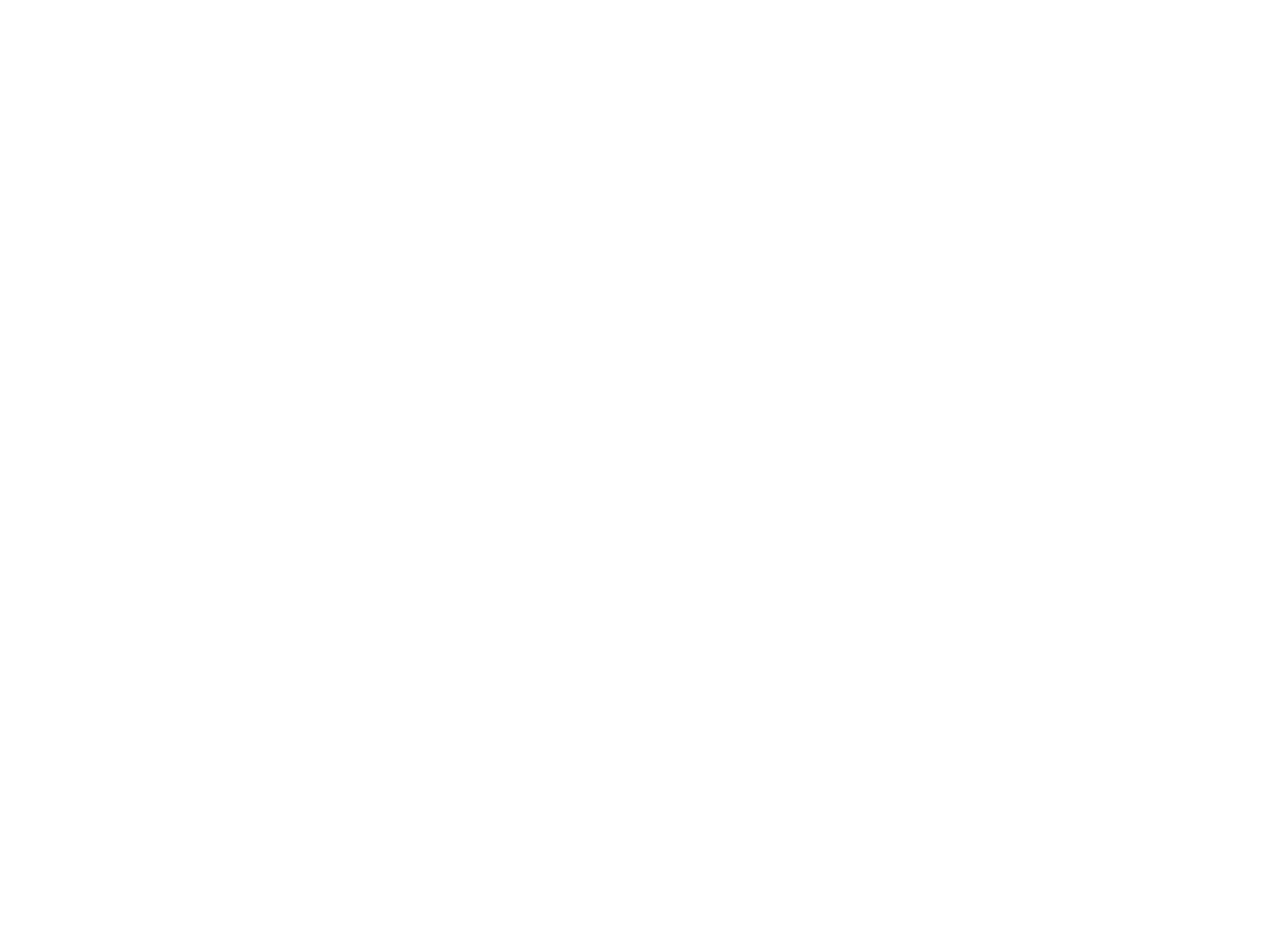
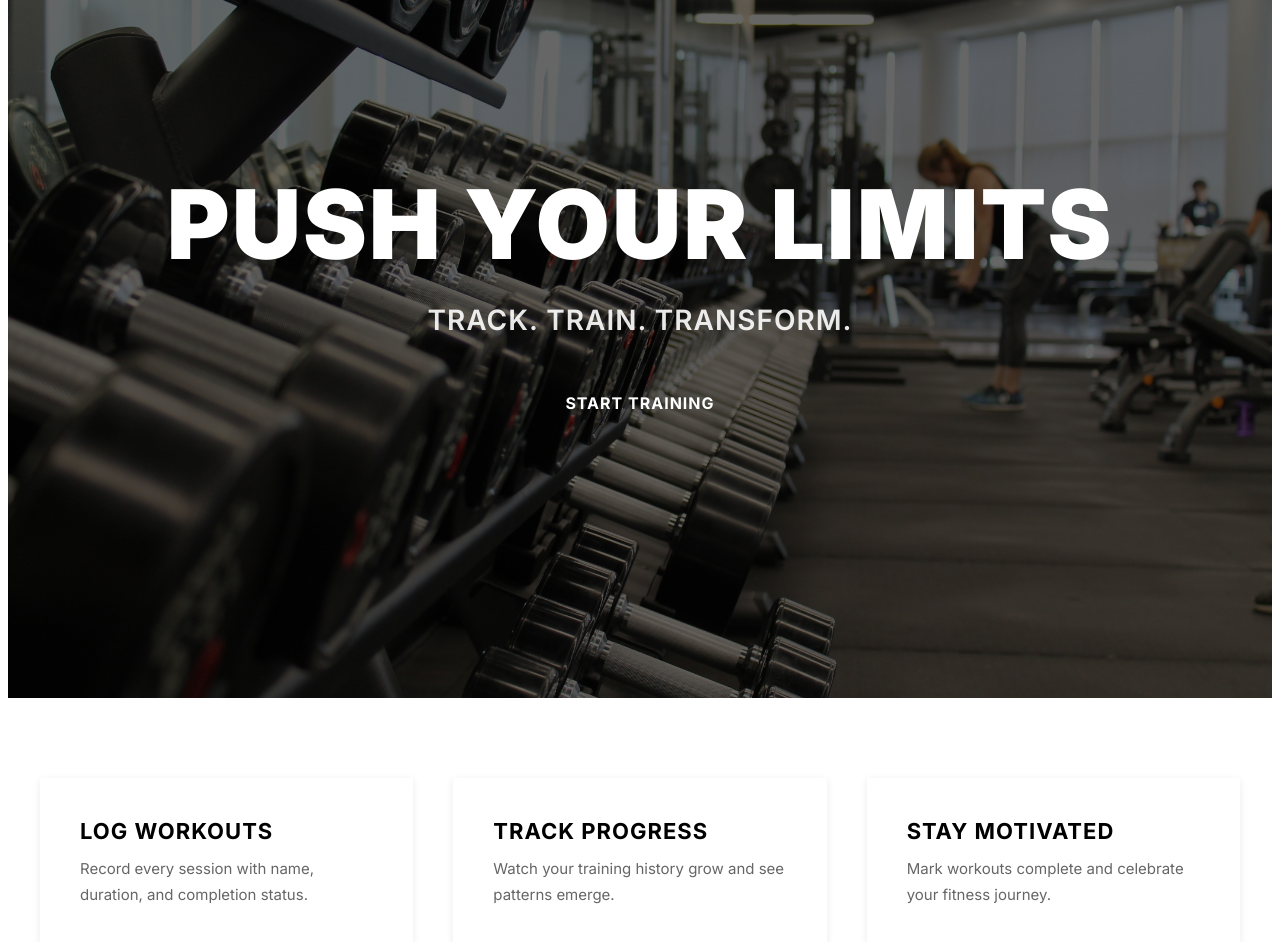
Before and after one commit to arlaspresident/lab3, a Vue app in the folder vue-spa/: page / in a window 1280 px wide. Shown: the part 180-1122 px from the top of the page. Before the commit the page ends 800 px from the top, so only its background shows below. Built offline with nearby package versions, Linux system fonts and the light colour scheme.

Commit message:
lite finare home page

```diff
--- a/vue-spa/src/App.vue
+++ b/vue-spa/src/App.vue
@@ -2,16 +2,16 @@
   <div class="app">
     <nav class="navbar">
       <div class="nav-container">
-        <router-link to="/" class="nav-logo">Träningslogg</router-link>
+        <router-link to="/" class="nav-logo">Myfitness</router-link>
         <ul class="nav-menu">
           <li class="nav-item">
             <router-link to="/" class="nav-link" :class="{ active: $route.path === '/' }">Start</router-link>
           </li>
           <li class="nav-item">
-            <router-link to="/data" class="nav-link" :class="{ active: $route.path === '/data' }">Träningspass</router-link>
+            <router-link to="/data" class="nav-link" :class="{ active: $route.path === '/data' }">Trainings</router-link>
           </li>
           <li class="nav-item">
-            <router-link to="/info" class="nav-link" :class="{ active: $route.path === '/info' }">Om</router-link>
+            <router-link to="/info" class="nav-link" :class="{ active: $route.path === '/info' }">About</router-link>
           </li>
         </ul>
       </div>
@@ -55,9 +55,6 @@
   transition: color 0.3s;
 }
 
-.nav-logo:hover {
-  color: #4CAF50;
-}
 
 .nav-menu {
   display: flex;
@@ -83,7 +80,7 @@
 
 .nav-link:hover {
   color: white;
-  border-bottom-color: #4CAF50;
+  border-bottom-color: #2a5b28ff;
 }
 
 .nav-link.active {
--- a/vue-spa/src/views/HomeView.vue
+++ b/vue-spa/src/views/HomeView.vue
@@ -1,3 +1,241 @@
 <template>
-  <h1>Startsida</h1>
+  <div class="home">
+    <section class="hero">
+      <div class="hero-bg" style="background-image: url('/images/gym.jpg')"></div>
+      <div class="hero-content">
+        <h1 class="hero-title">PUSH YOUR LIMITS</h1>
+        <p class="hero-subtitle">Track. Train. Transform.</p>
+        <router-link to="/data" class="cta-button">Start Training</router-link>
+      </div>
+    </section>
+
+    <section class="features-section">
+      <div class="features-container">
+        <div class="feature">
+          <h3>Log Workouts</h3>
+          <p>Record every session with name, duration, and completion status.</p>
+        </div>
+        <div class="feature">
+          <h3>Track Progress</h3>
+          <p>Watch your training history grow and see patterns emerge.</p>
+        </div>
+        <div class="feature">
+          <h3>Stay Motivated</h3>
+          <p>Mark workouts complete and celebrate your fitness journey.</p>
+        </div>
+      </div>
+    </section>
+
+    <section class="cta-section">
+      <h2>Ready to dominate?</h2>
+      <router-link to="/data" class="cta-button-secondary">Go to Workouts</router-link>
+    </section>
+  </div>
 </template>
+
+<script setup>
+import { useRouter } from 'vue-router'
+const router = useRouter()
+</script>
+
+<style scoped>
+@import url('https://fonts.googleapis.com/css2?family=Inter:wght@400;600;700;900&display=swap');
+
+:root {
+  --primary: #4CAF50;
+  --dark: #222;
+  --light: #f5f5f5;
+}
+
+.home {
+  width: 100%;
+}
+
+.hero {
+  position: relative;
+  height: 100vh;
+  display: flex;
+  align-items: center;
+  justify-content: center;
+  overflow: hidden;
+}
+
+.hero-bg {
+  position: absolute;
+  top: 0;
+  left: 0;
+  width: 100%;
+  height: 100%;
+  background-size: cover;
+  background-position: center;
+  filter: brightness(0.4);
+  z-index: 1;
+}
+
+.hero-content {
+  position: relative;
+  z-index: 2;
+  text-align: center;
+  padding: 40px 20px;
+}
+
+.hero-title {
+  font-family: 'Inter', sans-serif;
+  font-size: 96px;
+  font-weight: 900;
+  color: white;
+  margin: 0 0 20px 0;
+  line-height: 1.2;
+  text-transform: uppercase;
+  letter-spacing: 2px;
+}
+
+.hero-subtitle {
+  font-family: 'Inter', sans-serif;
+  font-size: 28px;
+  font-weight: 600;
+  color: rgba(255, 255, 255, 0.9);
+  margin: 0 0 40px 0;
+  letter-spacing: 1px;
+  text-transform: uppercase;
+}
+
+.cta-button {
+  display: inline-block;
+  padding: 16px 48px;
+  background: var(--primary);
+  color: white;
+  text-decoration: none;
+  font-family: 'Inter', sans-serif;
+  font-size: 16px;
+  font-weight: 700;
+  text-transform: uppercase;
+  letter-spacing: 1px;
+  border: none;
+  border-radius: 4px;
+  cursor: pointer;
+  transition: all 0.3s ease;
+}
+
+.cta-button:hover {
+  background: #45a049;
+  transform: translateY(-3px);
+  box-shadow: 0 10px 25px rgba(76, 175, 80, 0.3);
+}
+
+.features-section {
+  padding: 80px 20px;
+  background: var(--light);
+}
+
+.features-container {
+  max-width: 1200px;
+  margin: 0 auto;
+  display: grid;
+  grid-template-columns: repeat(auto-fit, minmax(280px, 1fr));
+  gap: 40px;
+}
+
+.feature {
+  background: white;
+  padding: 40px;
+  border-left: 5px solid var(--primary);
+  box-shadow: 0 2px 8px rgba(0, 0, 0, 0.08);
+  transition: all 0.3s ease;
+}
+
+.feature:hover {
+  box-shadow: 0 8px 20px rgba(0, 0, 0, 0.12);
+  transform: translateY(-5px);
+}
+
+.feature h3 {
+  font-family: 'Inter', sans-serif;
+  font-size: 22px;
+  font-weight: 700;
+  color: var(--dark);
+  margin: 0 0 12px 0;
+  text-transform: uppercase;
+  letter-spacing: 1px;
+}
+
+.feature p {
+  font-family: 'Inter', sans-serif;
+  font-size: 15px;
+  color: #666;
+  line-height: 1.7;
+  margin: 0;
+}
+
+.cta-section {
+  padding: 80px 20px;
+  background: var(--dark);
+  text-align: center;
+  color: white;
+}
+
+.cta-section h2 {
+  font-family: 'Inter', sans-serif;
+  font-size: 52px;
+  font-weight: 900;
+  margin: 0 0 30px 0;
+  text-transform: uppercase;
+  letter-spacing: 2px;
+}
+
+.cta-button-secondary {
+  display: inline-block;
+  padding: 16px 48px;
+  background: var(--primary);
+  color: white;
+  text-decoration: none;
+  font-family: 'Inter', sans-serif;
+  font-size: 16px;
+  font-weight: 700;
+  text-transform: uppercase;
+  letter-spacing: 1px;
+  border: none;
+  border-radius: 4px;
+  cursor: pointer;
+  transition: all 0.3s ease;
+}
+
+.cta-button-secondary:hover {
+  background: #45a049;
+  transform: translateY(-3px);
+  box-shadow: 0 10px 25px rgba(76, 175, 80, 0.3);
+}
+
+@media (max-width: 768px) {
+  .hero-title {
+    font-size: 52px;
+    letter-spacing: 1px;
+  }
+
+  .hero-subtitle {
+    font-size: 18px;
+    margin: 0 0 30px 0;
+  }
+
+  .cta-button {
+    padding: 12px 30px;
+    font-size: 14px;
+  }
+
+  .features-container {
+    gap: 25px;
+  }
+
+  .feature {
+    padding: 30px;
+  }
+
+  .feature h3 {
+    font-size: 18px;
+  }
+
+  .cta-section h2 {
+    font-size: 36px;
+  }
+}
+</style>
```
Also changed, not shown: vue-spa/public/images/gym.jpg (added).
